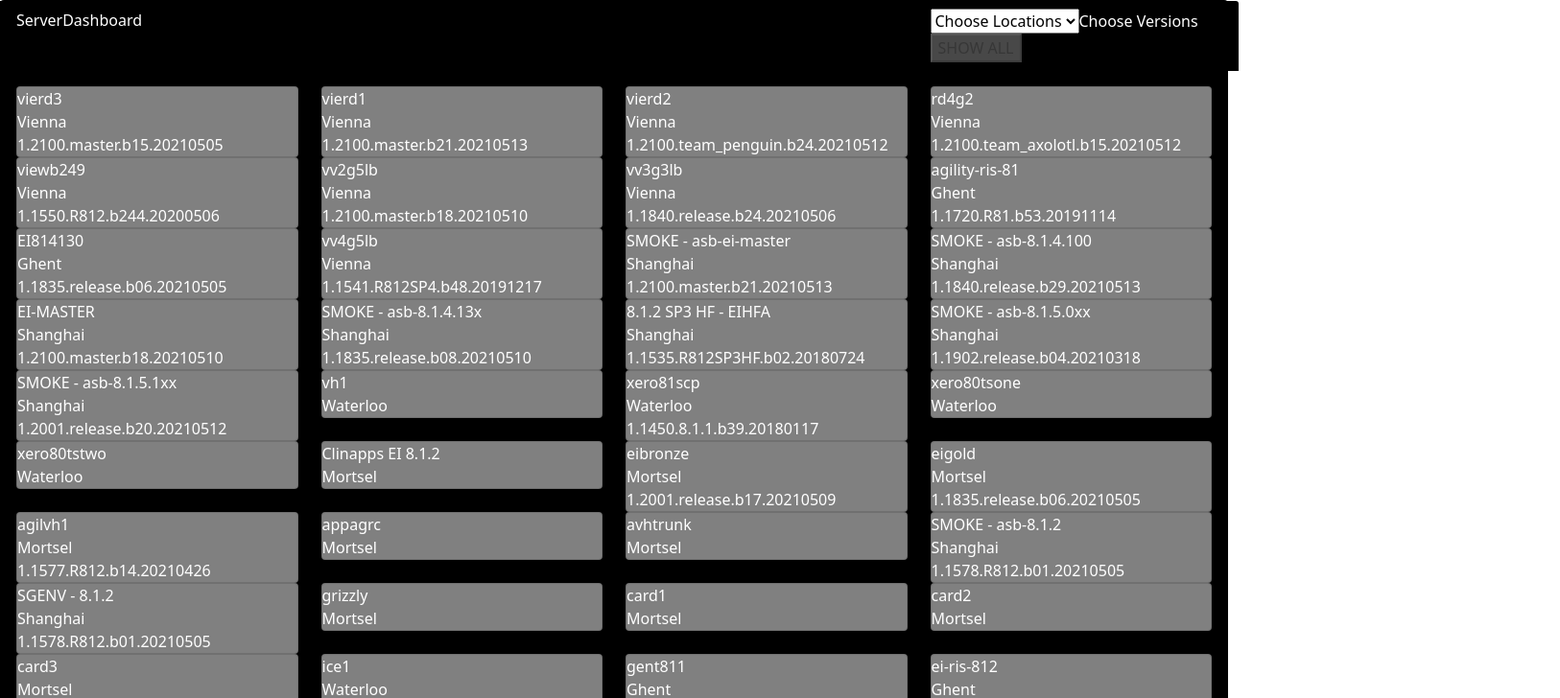
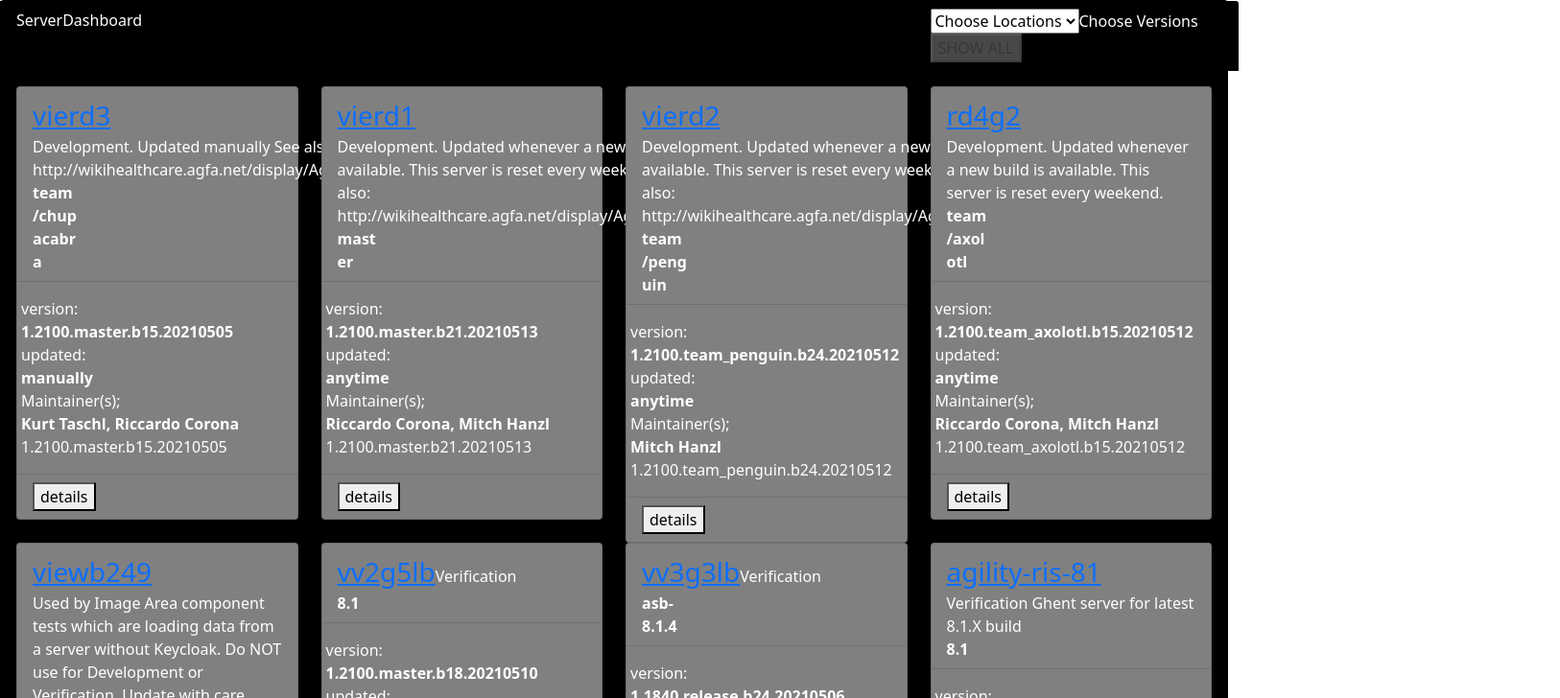
Before and after one commit to whhub/ServerDashboard, an Angular app: page / in a window 1280 px wide. Shown: the top 728 px of the page at 96% size, 1626 px wide, since content can reach past the window. Built offline with nearby package versions, Linux system fonts and the light colour scheme.

Commit message:
12 server card details

```diff
--- a/src/app/servers/server.component.html
+++ b/src/app/servers/server.component.html
@@ -1,5 +1,25 @@
 <div class='card'>
-  <label>{{server.name}}</label>
-  <label>{{server.location}}</label>
-  <label>{{server.version}}</label>
+  <div class='card-header'>
+    <a [href]='server.address' class="fs-3">{{server.name}}</a>
+    <label>{{server.purpose}}</label>
+    <div class="row justify-content-between">
+      <div class="row justify-content-between"></div>
+        <div class='col-3'>
+          <i class="fas fa-flag-usa"></i>
+          <b>{{server.branch}}</b>
+        </div>
+    </div>
+  </div>
+  <div class='card-body'>
+    <label class='row'>version:</label>
+    <b class='row'>{{server.version}}</b>
+    <label class='row'>updated:</label>
+    <b class='row'>{{server.updated}}</b>
+    <label class='row'>Maintainer(s);</label>
+    <b class='row'>{{server.maintainer}}</b>
+    <label class='row'>{{server.version}}</label>
+  </div>
+  <div class='card-footer'>
+    <button >details</button>
+  </div>
 </div>
```
